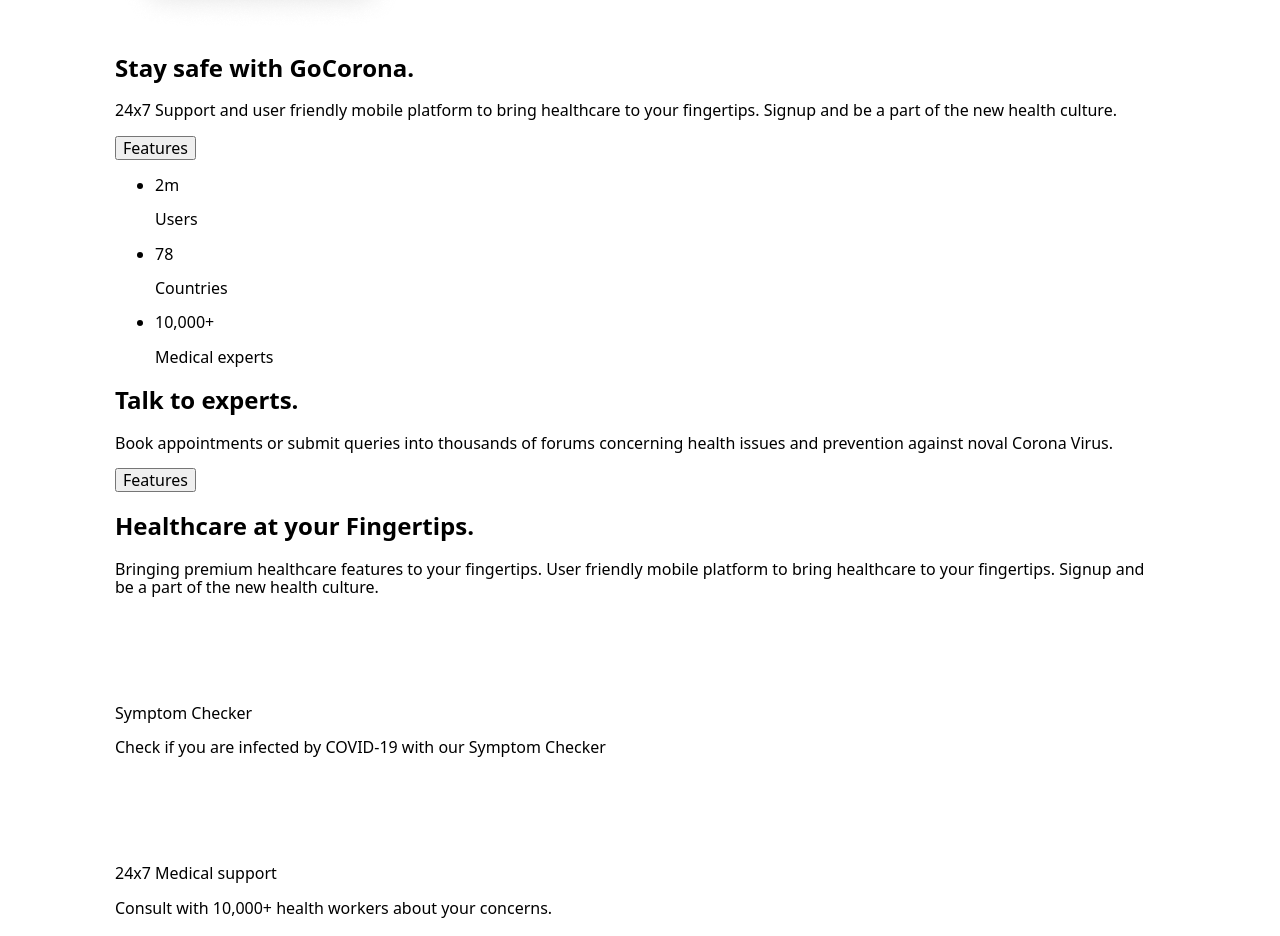
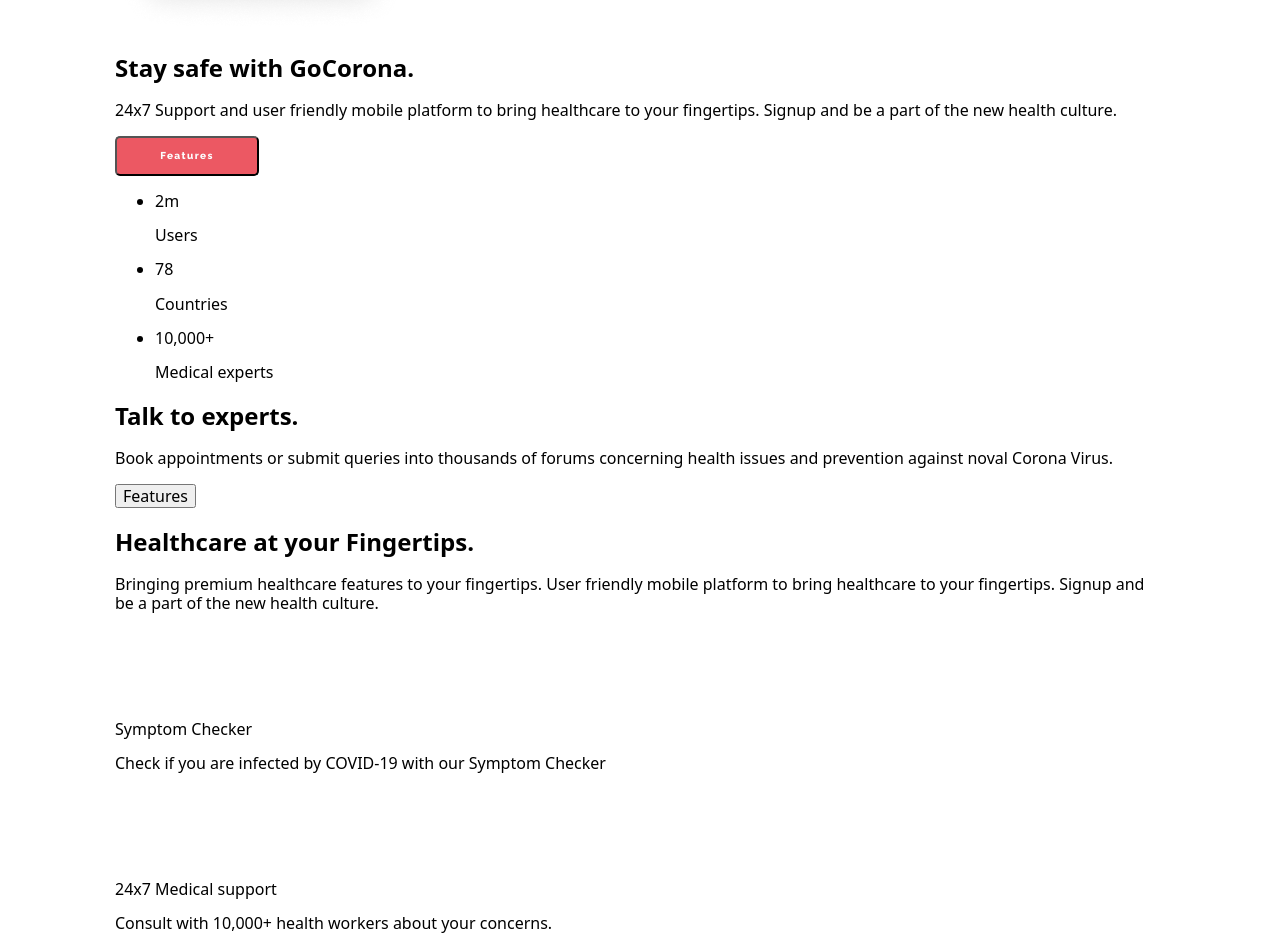
Before and after one commit to Vitalina-Oleksiienko/GoCorona, a plain HTML site: page index.html in a window 1280 px wide. Shown: the part 1200-2136 px from the top of the page. Drawn offline with nearby package versions, Linux system fonts and the light colour scheme.

Commit message:
Update index.html

```diff
--- a/index.html
+++ b/index.html
@@ -91,7 +91,7 @@
             <p class="">24x7 Support and user friendly mobile platform to bring healthcare to your fingertips. Signup and be a part
                 of the new
                 health culture.</p>
-            <button type="button" class="">Features</button>
+            <button type="button" class="header-button__bottom">Features</button>
         </div>
 
     </section>
```
